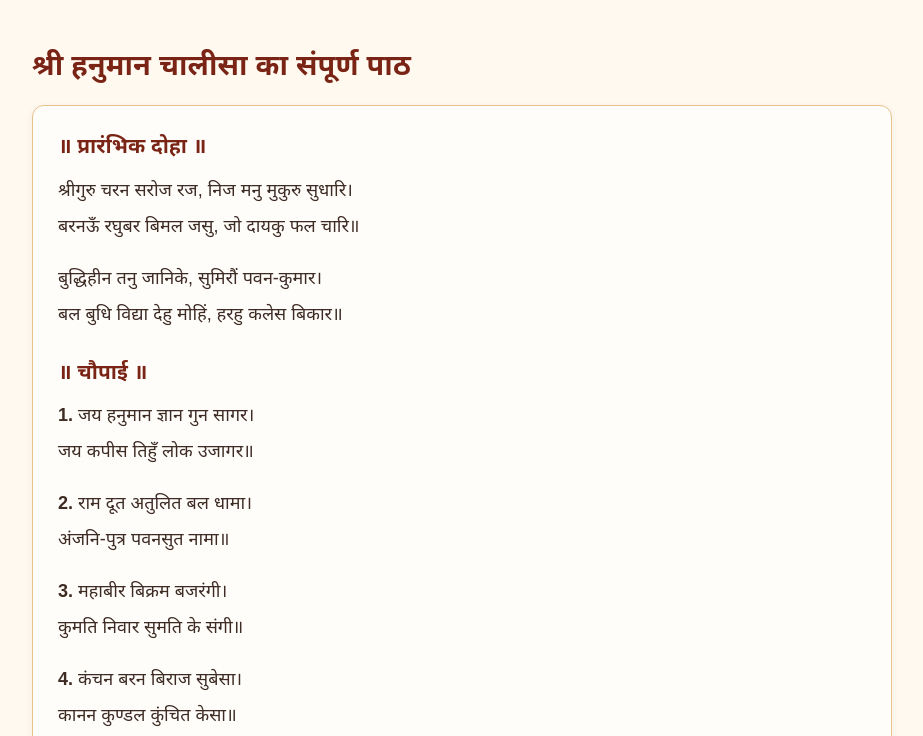
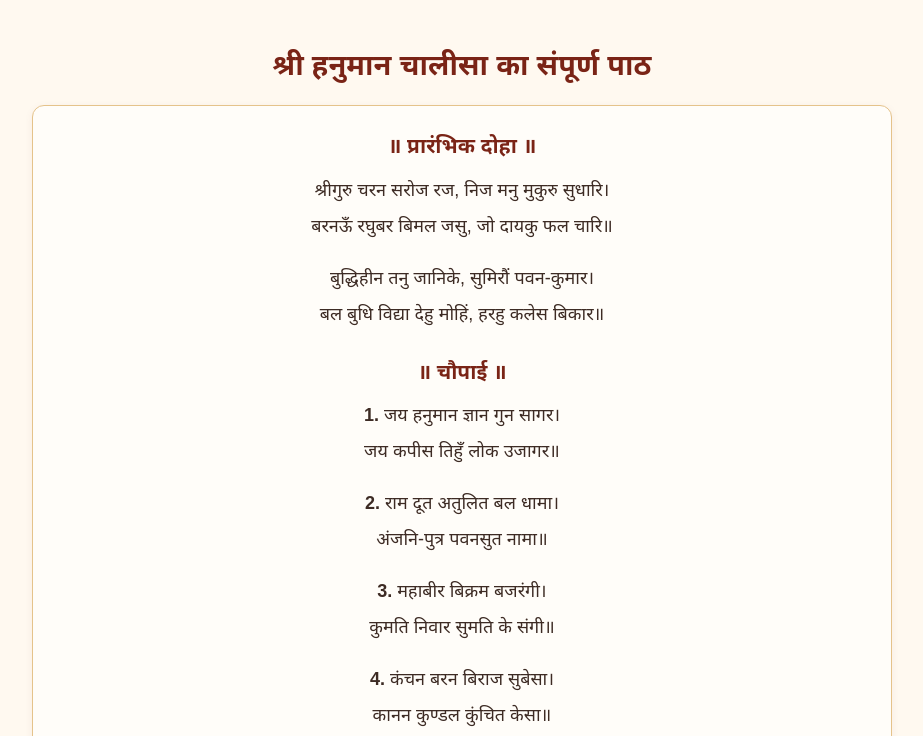
Before and after one commit to sagar-11-sahu/shreehanumanchalisa, a plain HTML site: page index.html in a window 1280 px wide. Shown: the part 822-1558 px from the top of the page, without its empty margins (178-1101 px from the left). Drawn offline with Linux system fonts and the light colour scheme.

Commit message:
Update style.css

```diff
--- a/style.css
+++ b/style.css
@@ -886,3 +886,20 @@ footer a:hover,
         line-height: 1.8;
     }
 }
+
+
+/* Center Hanuman Chalisa on main page */
+#chalisa {
+    text-align: center;
+}
+
+#chalisa .chalisa,
+#chalisa .chalisa-text,
+#chalisa p {
+    text-align: center;
+}
+
+#chalisa h2,
+#chalisa h3 {
+    text-align: center;
+}
```
